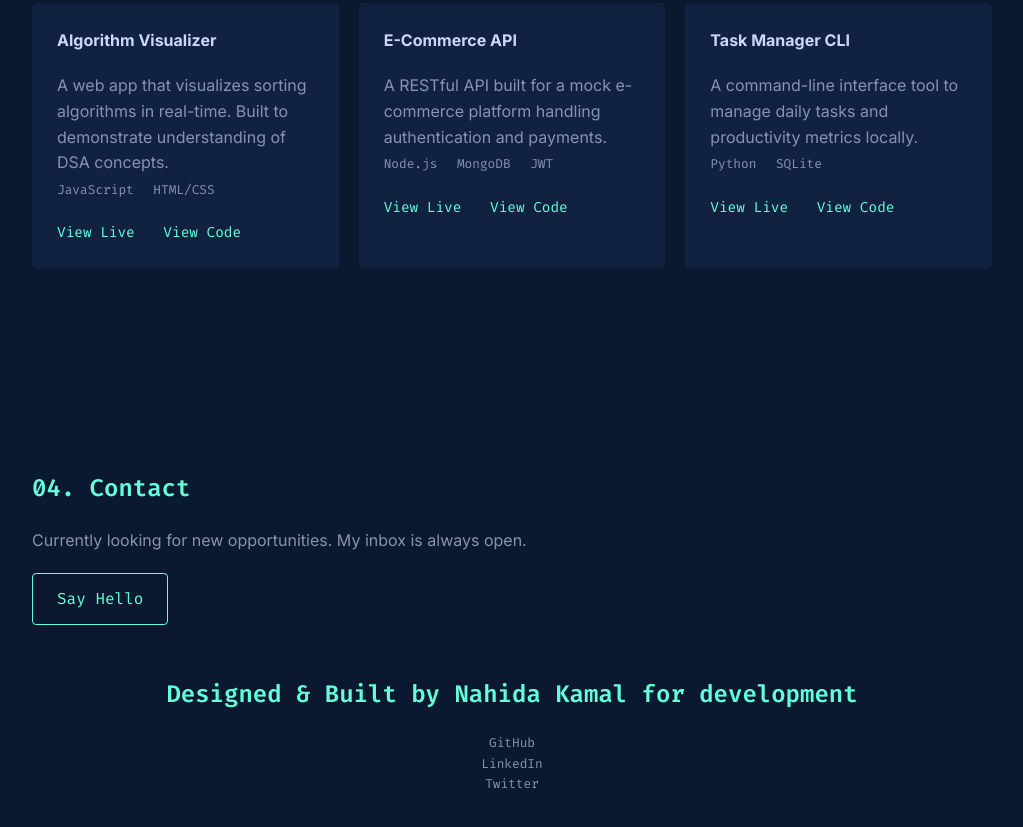
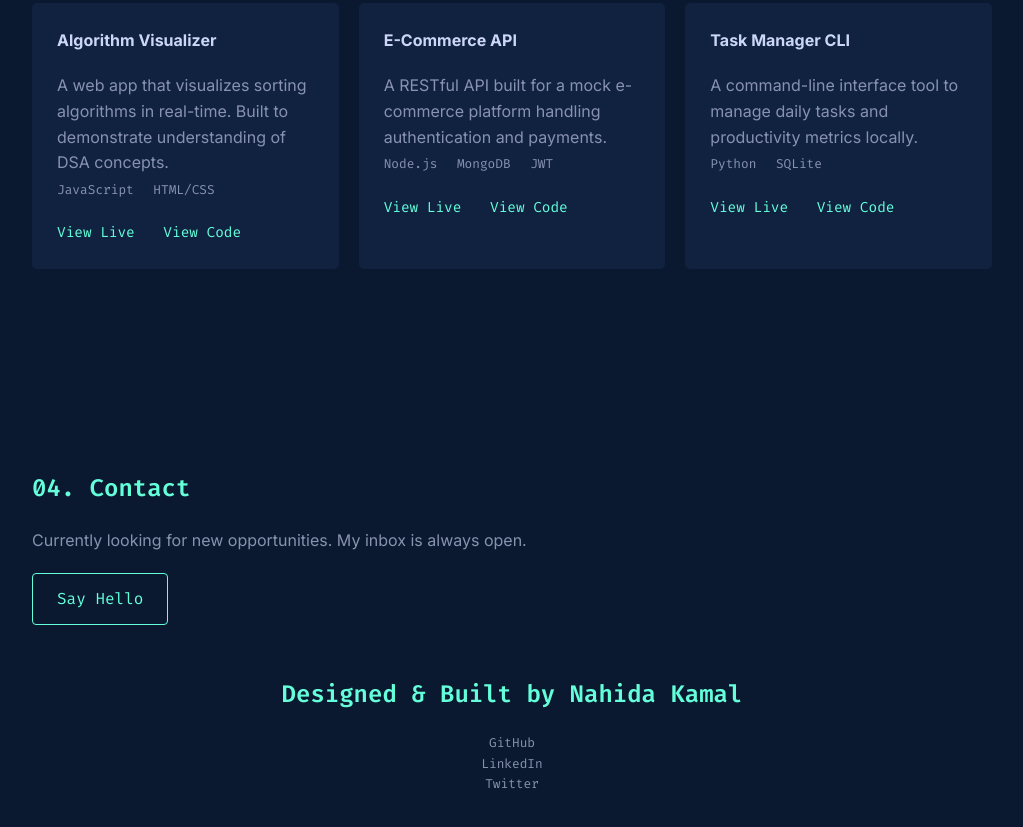
Before and after one commit to nahida-kamal/home, a plain HTML site: page index.html in a window 1280 px wide. Shown: the part 1726-2553 px from the top of the page, without its empty margins (128-1151 px from the left). Drawn offline with Linux system fonts and the light colour scheme.

Commit message:
changed the informatin

```diff
--- a/index.html
+++ b/index.html
@@ -102,7 +102,7 @@
         <a href="mailto:your.email@example.com" class="btn">Say Hello</a>
 
         <footer class="footer">
-            <h3>Designed & Built by Nahida Kamal for development</h3>
+            <h3>Designed & Built by Nahida Kamal </h3>
             <div class="socials">
             <div href="#">GitHub </h3>
             <div href="#">LinkedIn</h3>
```
